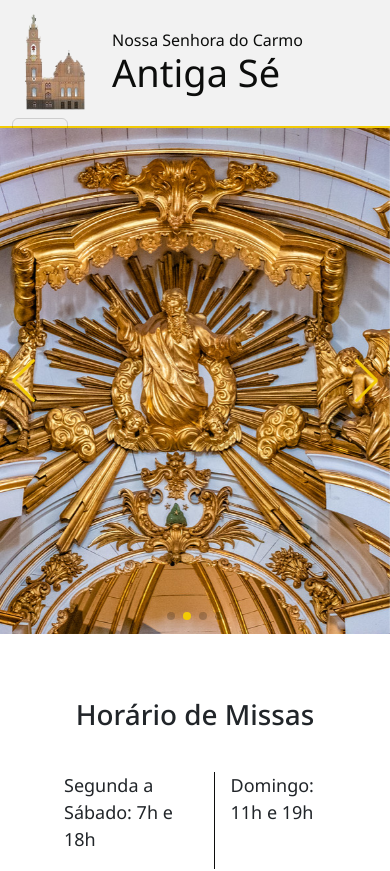
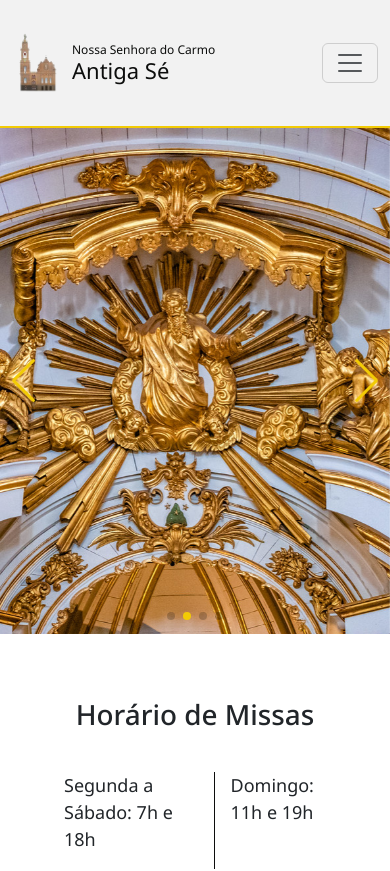
Before and after one commit to lucasberenger/igreja-antiga-se, a React (Vite) app in the folder website/: page / in a window 390 px wide. Shown: the top 871 px of the page. Built offline with nearby package versions, Linux system fonts and the light colour scheme.

Commit message:
Header and Dropdown
 - Responsive Header Logo
 - Dropdown z-index 99
 - Dropdown style

```diff
--- a/website/src/components/Header/Header.jsx
+++ b/website/src/components/Header/Header.jsx
@@ -33,7 +33,6 @@ const Header = () => {
             <Navbar.Collapse id="responsive-navbar-nav">
               <Nav className="me-auto">
                 <Nav.Link href="#features">Casamentos</Nav.Link>
-                <Nav.Link href="#pricing">Vida Pastoral</Nav.Link>
                 <Nav.Link href="#pricing">Galeria</Nav.Link>
                 <Nav.Link href="#pricing">Ações Sociais e Culturais</Nav.Link>
                 <NavDropdown title="Institucional" id="collapsible-nav-dropdown">
@@ -50,6 +49,9 @@ const Header = () => {
                 </NavDropdown>
               </Nav>
               <Nav>
+              <Nav.Link eventKey={1} href="#memes">
+                  Tour Virtual
+                </Nav.Link>
                 <Nav.Link eventKey={2} href="#memes">
                   Contato
                 </Nav.Link>
--- a/website/src/components/Header/Header.modules.css
+++ b/website/src/components/Header/Header.modules.css
@@ -30,3 +30,34 @@
     padding: 0;
     margin: 0;
 }
+
+.navbar-collapse {
+    z-index: 99;
+    background-color: var(--white);
+    padding: 2rem;
+}
+
+.dropdown-menu {
+    background-color: var(--white);
+    border-radius: 0;
+}
+
+.dropdown-item:hover {
+    color: var(--black);
+    background-color: var(--gold_2);
+}
+
+@media screen and (max-width: 900px) {
+
+    .navbar_logo img{
+        width: 60px;
+        height: 60px;
+    }
+
+    .logo_text h1{
+       font-size: 12px;
+    }
+    .logo_text h2 {
+        font-size: 22px;
+    }
+}
```
